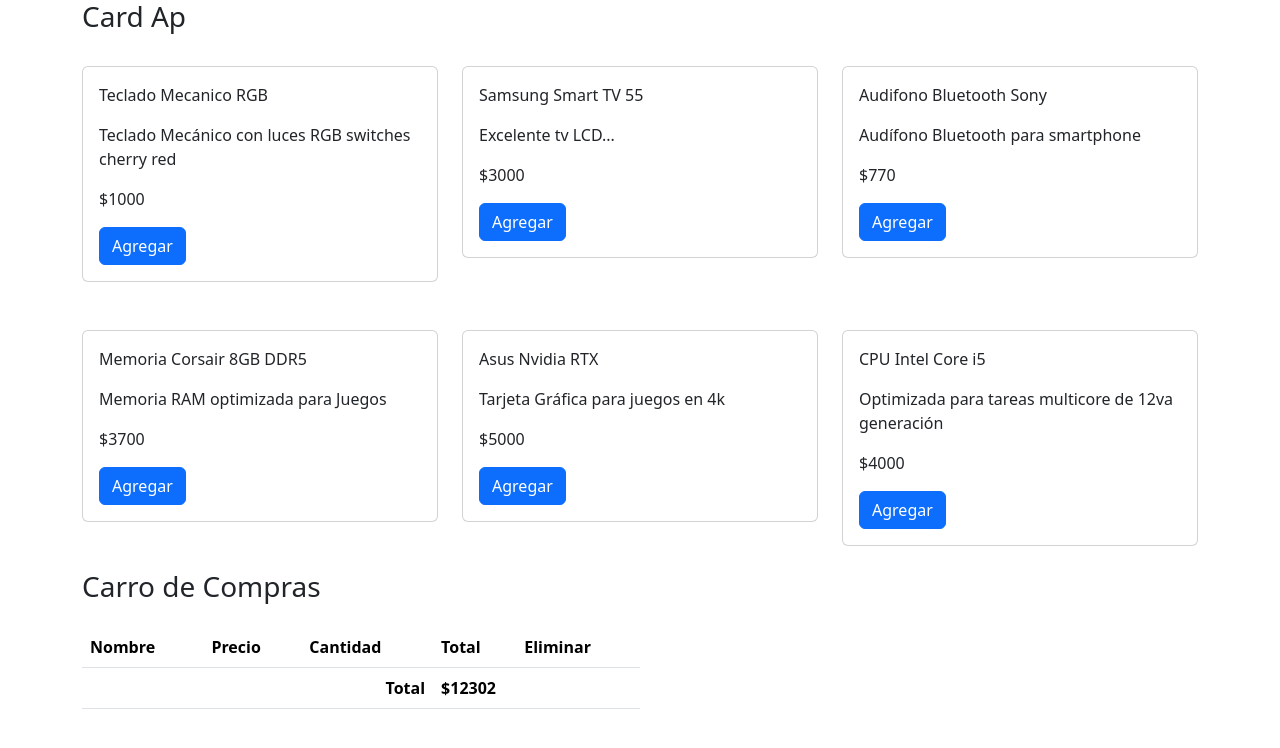
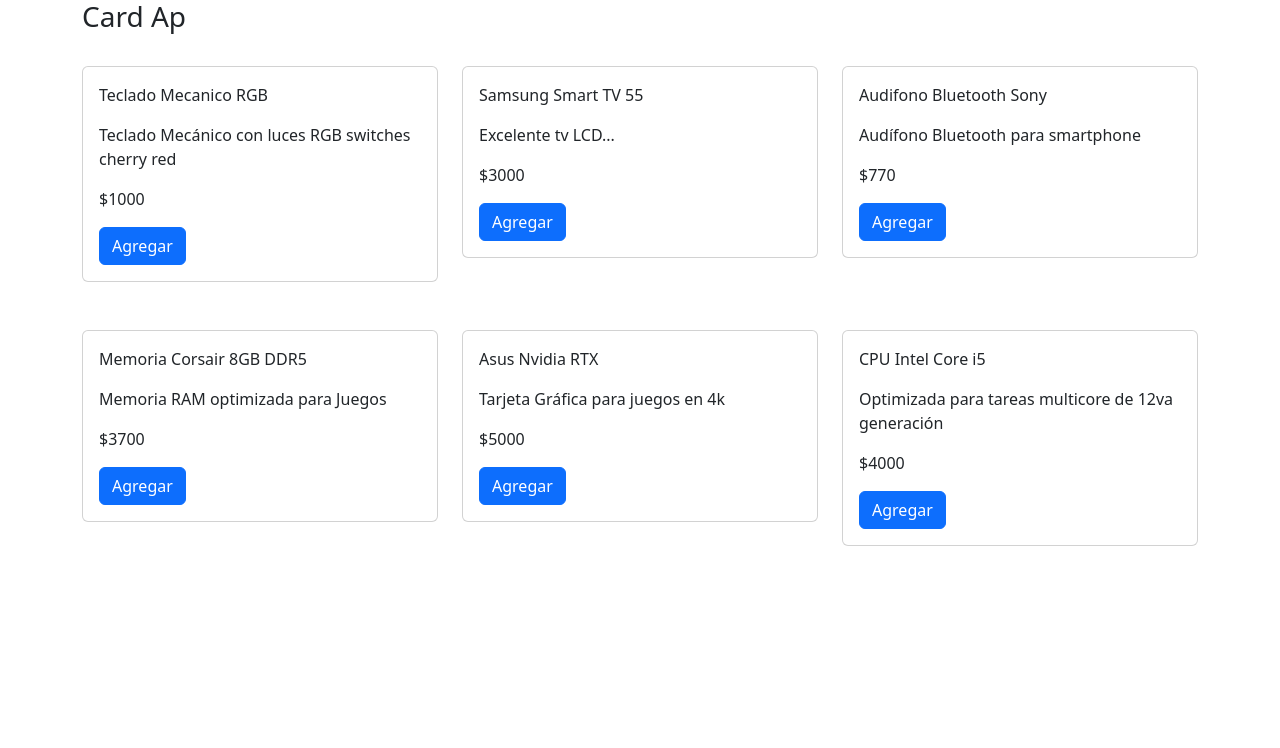
Before and after one commit to JoseCaos1/card-app-react, a React (Vite) app: page / in a window 1280 px wide. Shown: the top 748 px of the page. Built offline with nearby package versions, Linux system fonts and the light colour scheme.

Commit message:
eliminar producto del carrito

```diff
--- a/src/CardApp.jsx
+++ b/src/CardApp.jsx
@@ -60,8 +60,12 @@
         }
       ]);
     }
+  }
 
-
+  const handlerDeleteProductCard = (id) =>{
+    setCardItems([
+      ...cardItems.filter((i) => i.product.id !== id)
+    ])
   }
 
   return(
@@ -70,10 +74,18 @@
         <h3>Card Ap</h3>
 
         {/* Producto */}
-        <CatalogView handler={ handlerAddProductCart } />
+        <CatalogView handler={ handlerAddProductCart }  />
 
         {/* Tabla*/}
-        <CardView items={cardItems} />
+        {
+          //Si es distinto q null y el largo es mayor q 0
+          cardItems?.length <= 0 ||
+            (
+            <CardView
+              items={cardItems}
+              handlerDelete={handlerDeleteProductCard} />
+            )
+        }
       </div>
     </>
 
--- a/src/components/CardView.jsx
+++ b/src/components/CardView.jsx
@@ -1,6 +1,11 @@
 import React, { useState } from 'react';
 
-export const CardView = ({items}) => {
+export const CardView = ({items ,handlerDelete}) => {
+
+  const onDeleteProduct=(id)=>{
+    //console.log('Eliminado Producto');
+    handlerDelete(id);
+  }
 
   return (
     <>
@@ -25,7 +30,13 @@
                   <td>{item.product.price}</td>
                   <td>{item.quantity}</td>
                   <td>{item.quantity * item.product.price}</td>
-                  <td>Eliminar</td>
+                  <td>
+                    <button
+                      className='btn btn-danger'
+                      onClick={()=>onDeleteProduct(item.product.id)}>
+                      Eliminar
+                    </button>
+                  </td>
                 </tr>
               ) )
             }
```
